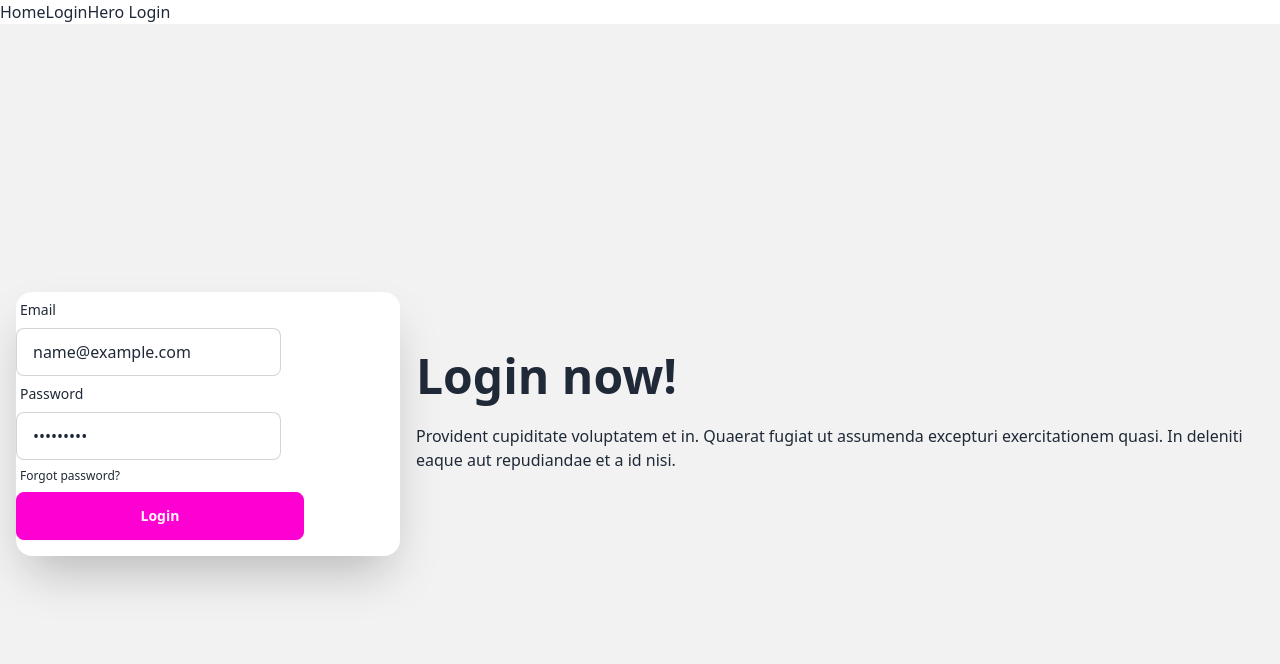
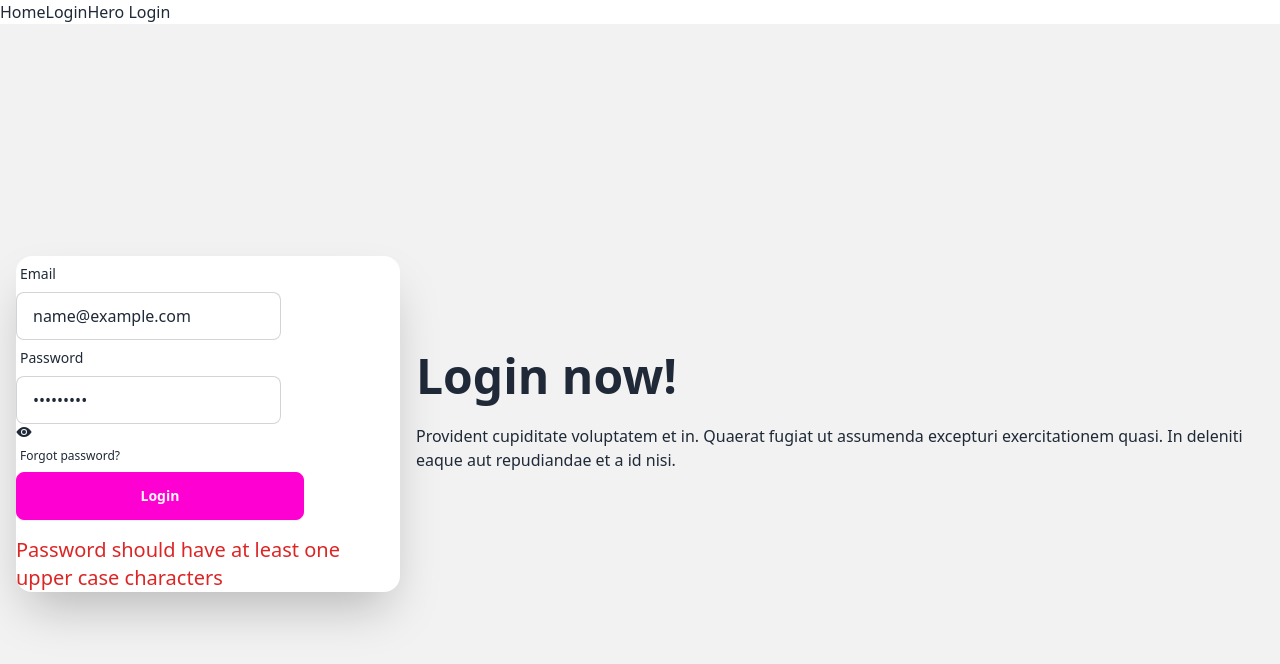
Before and after one commit to rakibul226/simple-Firebase, a React (Vite) app: page /heroLogin in a window 1280 px wide. Both pictures are taken after typing "name@example.com", "Sample123" into the empty fields and a click on the input "Login". Shown: the top 664 px of the page. Built offline with nearby package versions, Linux system fonts and the light colour scheme; no server answers.

Commit message:
add validation and set show password option

```diff
--- a/package.json
+++ b/package.json
@@ -15,6 +15,7 @@
     "match-sorter": "^6.3.3",
     "react": "^18.2.0",
     "react-dom": "^18.2.0",
+    "react-icons": "^5.0.1",
     "react-router-dom": "^6.21.3",
     "sort-by": "^1.2.0"
   },
--- a/src/HeroLogin/HeroLogin.jsx
+++ b/src/HeroLogin/HeroLogin.jsx
@@ -1,19 +1,46 @@
 import { createUserWithEmailAndPassword } from "firebase/auth";
 import auth from "../FIREBASE/firebase.init";
+import { useState } from "react";
+import { IoEye,IoEyeOffSharp } from "react-icons/io5";
 
 const HeroLogin = () => {
+
+
+  const [registerError, setRegisterError] = useState('');
+  const [success, setSuccess] = useState('');
+  const [showPassField, setShowPassField] = useState(false);
+
   const handleLogin = (e) => {
     e.preventDefault();
     const email = e.target.email.value;
     const password = e.target.password.value;
     console.log('Email:', email);
     console.log('Password:', password);
+
+    if(password.length < 6){
+      setRegisterError('Password can not be less then 6 characters');
+      return;
+    }
+    else if(!/A-Z/.test(password)){
+      setRegisterError('Password should have at least one upper case characters');
+      return;
+    }
+
+
+    //Reset Success
+    setSuccess('');
+    //reset Error
+    setRegisterError('');
+
+    //Create User
     createUserWithEmailAndPassword(auth, email, password)
     .then(result => {
       console.log(result.user);
+      setSuccess("User Created successfully")
     })
     .catch(error => {
       console.error(error);
+      setRegisterError(error.message);
     })
   };
 
@@ -40,7 +67,13 @@ const HeroLogin = () => {
                 <label className="label">
                   <span className="label-text">Password</span>
                 </label>
-                <input type="password" name="password" placeholder="password" className="input input-bordered" required />
+                <input type={ showPassField ? "text" : "password"} name="password" placeholder="password" className="input input-bordered" required />
+
+                <span onClick={() => setShowPassField(!showPassField)}>
+                  {
+                  showPassField ? <IoEyeOffSharp /> : <IoEye />
+                  }
+                </span>
 
                 <label className="label">
                   <a href="#" className="label-text-alt link link-hover">
@@ -50,6 +83,14 @@ const HeroLogin = () => {
 
                 <input className="btn btn-secondary mb-4 w-3/4" type="submit" value="Login" />
               </form>
+              {
+                registerError && <p className="text-red-600 text-xl ">{registerError}</p>
+              }
+              {
+                success && <p className="text-green-600 text-xl ">{success}
+
+                  </p>
+              }
             </div>
           </div>
         </div>
```
Also changed, not shown: 1 other file (tests, documents, lock files or other folders).
